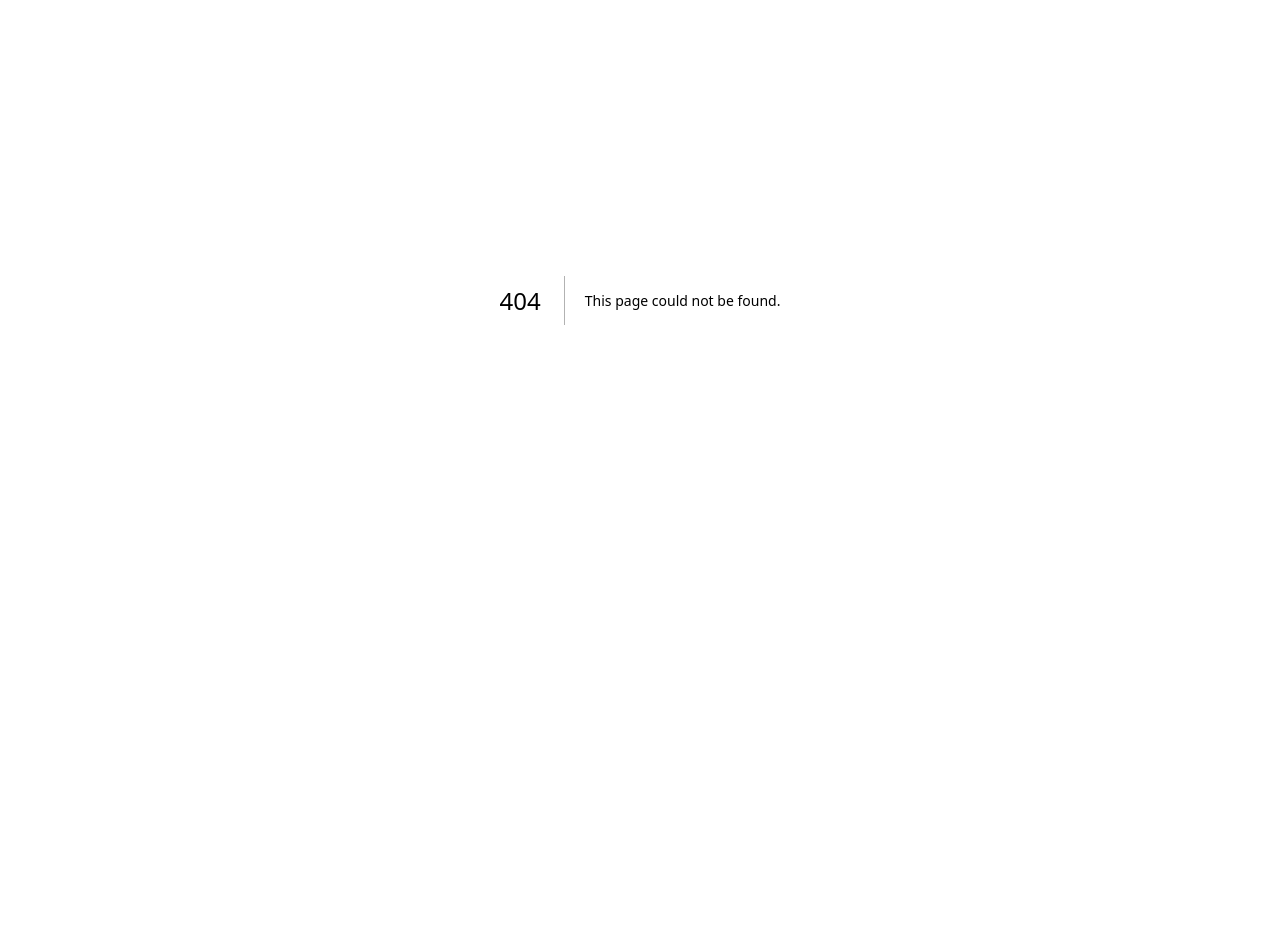
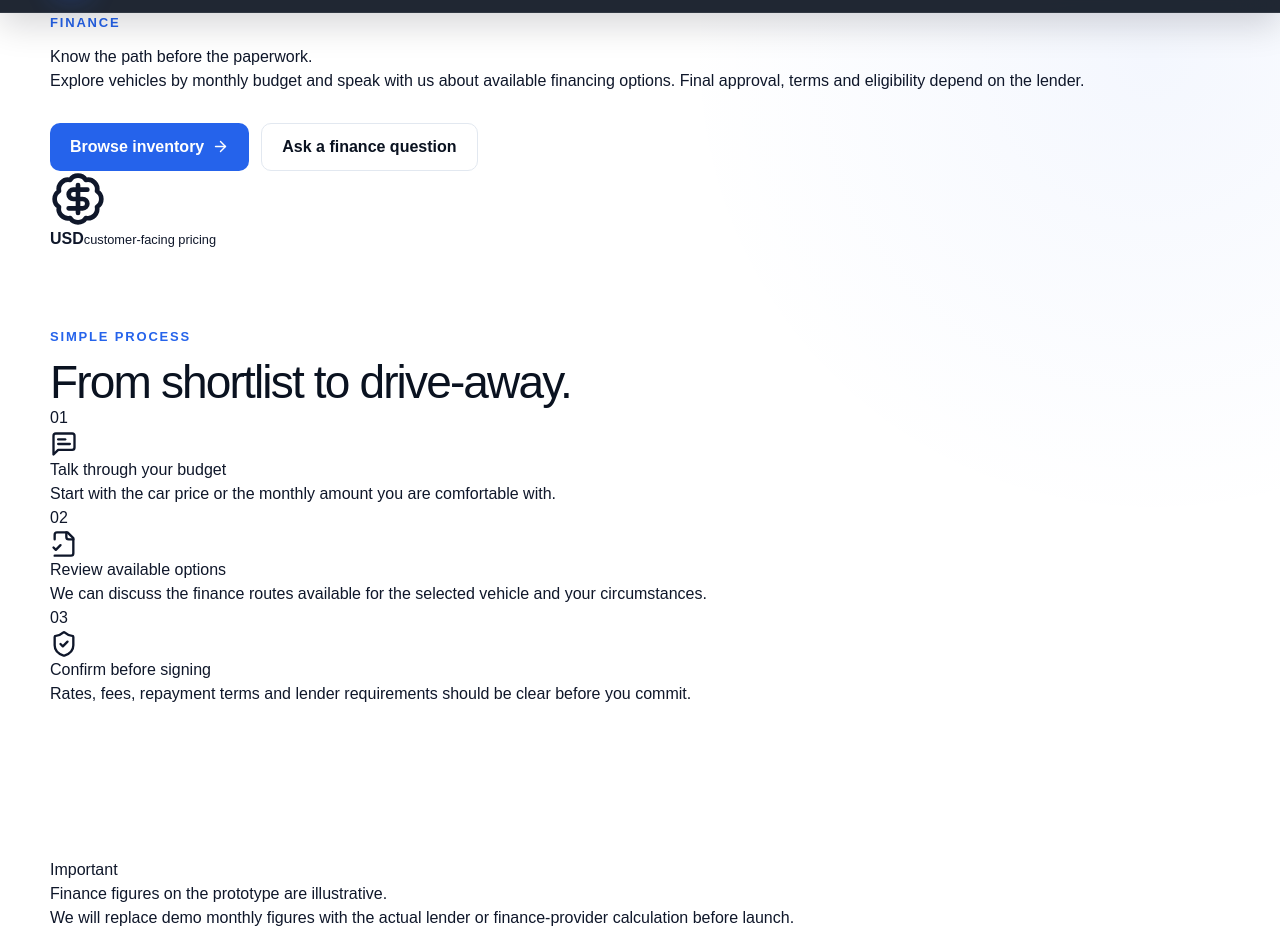
Before and after one commit to kbghumman/wild-speed-motors, a Next.js app: page /finance in a window 1280 px wide. Before the commit this address had no page. Shown: the part 100-1028 px from the top of the page. Before the commit the page ends 800 px from the top, so only its background shows below. Built offline with nearby package versions, Linux system fonts and the light colour scheme.

Commit message:
Add dedicated finance page

```diff
--- /dev/null
+++ b/src/app/finance/page.tsx
@@ -0,0 +1,73 @@
+import Link from "next/link";
+import { ArrowRight, BadgeDollarSign, FileCheck2, MessageSquareText, ShieldCheck } from "lucide-react";
+import Header from "@/components/Header";
+import SiteFooter from "@/components/SiteFooter";
+
+export default function FinancePage() {
+  return (
+    <>
+      <Header />
+      <main>
+        <section className="editorial-hero finance-hero">
+          <div className="container editorial-hero-grid">
+            <div>
+              <p className="eyebrow">Finance</p>
+              <h1>Know the path <span>before the paperwork.</span></h1>
+              <p>Explore vehicles by monthly budget and speak with us about available financing options. Final approval, terms and eligibility depend on the lender.</p>
+              <div className="hero-actions">
+                <Link href="/cars" className="button-primary">Browse inventory <ArrowRight size={17} /></Link>
+                <Link href="/contact" className="button-secondary">Ask a finance question</Link>
+              </div>
+            </div>
+            <div className="hero-graphic finance-meter">
+              <span className="meter-ring ring-one" />
+              <span className="meter-ring ring-two" />
+              <BadgeDollarSign size={56} />
+              <strong>USD</strong>
+              <small>customer-facing pricing</small>
+            </div>
+          </div>
+        </section>
+
+        <section className="section finance-steps-section">
+          <div className="container">
+            <p className="eyebrow">Simple process</p>
+            <h2 className="section-title">From shortlist to drive-away.</h2>
+            <div className="process-grid">
+              <article className="process-card process-coral">
+                <span className="process-number">01</span>
+                <MessageSquareText size={28} />
+                <h3>Talk through your budget</h3>
+                <p>Start with the car price or the monthly amount you are comfortable with.</p>
+              </article>
+              <article className="process-card process-violet">
+                <span className="process-number">02</span>
+                <FileCheck2 size={28} />
+                <h3>Review available options</h3>
+                <p>We can discuss the finance routes available for the selected vehicle and your circumstances.</p>
+              </article>
+              <article className="process-card process-teal">
+                <span className="process-number">03</span>
+                <ShieldCheck size={28} />
+                <h3>Confirm before signing</h3>
+                <p>Rates, fees, repayment terms and lender requirements should be clear before you commit.</p>
+              </article>
+            </div>
+          </div>
+        </section>
+
+        <section className="section finance-note-section">
+          <div className="container finance-note-card">
+            <div>
+              <span className="feature-kicker">Important</span>
+              <h2>Finance figures on the prototype are illustrative.</h2>
+              <p>We will replace demo monthly figures with the actual lender or finance-provider calculation before launch.</p>
+            </div>
+            <Link href="/contact" className="button-dark">Contact us</Link>
+          </div>
+        </section>
+      </main>
+      <SiteFooter />
+    </>
+  );
+}
```
